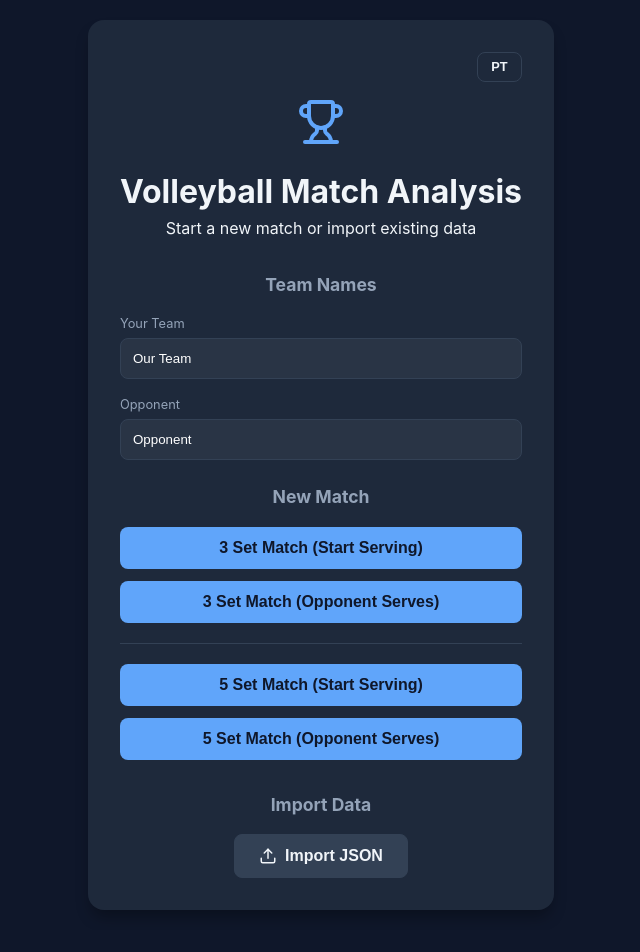
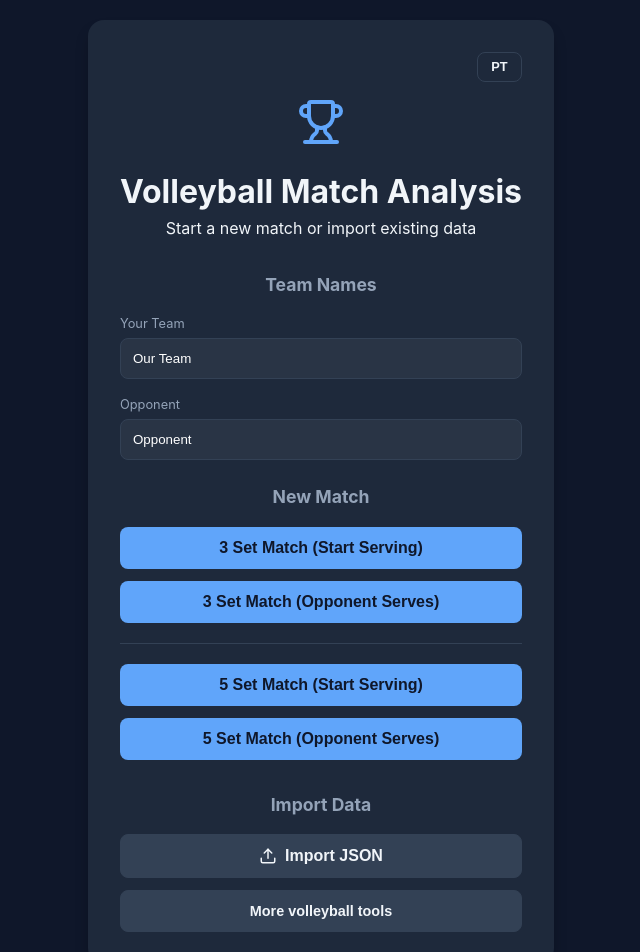
Before and after one commit to DuarteG06/volley_analyses, a React (Vite) app: page / in a window 1280 px wide. Shown: the top 952 px of the page, without its empty margins (319-959 px from the left). Before the commit the page ends 930 px from the top, so only its background shows below. Built offline with nearby package versions, Linux system fonts and the light colour scheme.

Commit message:
small fix

```diff
--- a/src/components/MatchSetup.tsx
+++ b/src/components/MatchSetup.tsx
@@ -105,10 +105,19 @@ const MatchSetup: FC<Props> = ({ onStart, onImport }) => {
 
           <div className="setup-section">
             <h3>{t.setup.importData}</h3>
-            <button className="secondary" onClick={() => fileInputRef.current?.click()}>
-              <Upload size={18} />
-              {t.setup.importJson}
-            </button>
+            <div className="button-group">
+              <button className="secondary" onClick={() => fileInputRef.current?.click()}>
+                <Upload size={18} />
+                {t.setup.importJson}
+              </button>
+              <button
+                className="secondary"
+                onClick={() => window.location.href = 'https://volei.pt'}
+                style={{ fontSize: '0.9rem' }}
+              >
+                {t.setup.moreTools}
+              </button>
+            </div>
             <input
               type="file"
               ref={fileInputRef}
--- a/src/languages/en.ts
+++ b/src/languages/en.ts
@@ -24,6 +24,7 @@ export type Translations = {
     importJson: string;
     ourTeamDefault: string;
     opponentTeamDefault: string;
+    moreTools: string;
   };
   live: {
     resetMatch: string;
@@ -124,6 +125,7 @@ export const en: Translations = {
     importJson: "Import JSON",
     ourTeamDefault: "Our Team",
     opponentTeamDefault: "Opponent",
+    moreTools: "More volleyball tools",
   },
   live: {
     resetMatch: "Reset Match",
--- a/src/languages/pt.ts
+++ b/src/languages/pt.ts
@@ -26,6 +26,7 @@ export const pt: Translations = {
     importJson: "Importar JSON",
     ourTeamDefault: "A Nossa Equipa",
     opponentTeamDefault: "Adversário",
+    moreTools: "Mais ferramentas de voleibol",
   },
   live: {
     resetMatch: "Reiniciar Jogo",
```
